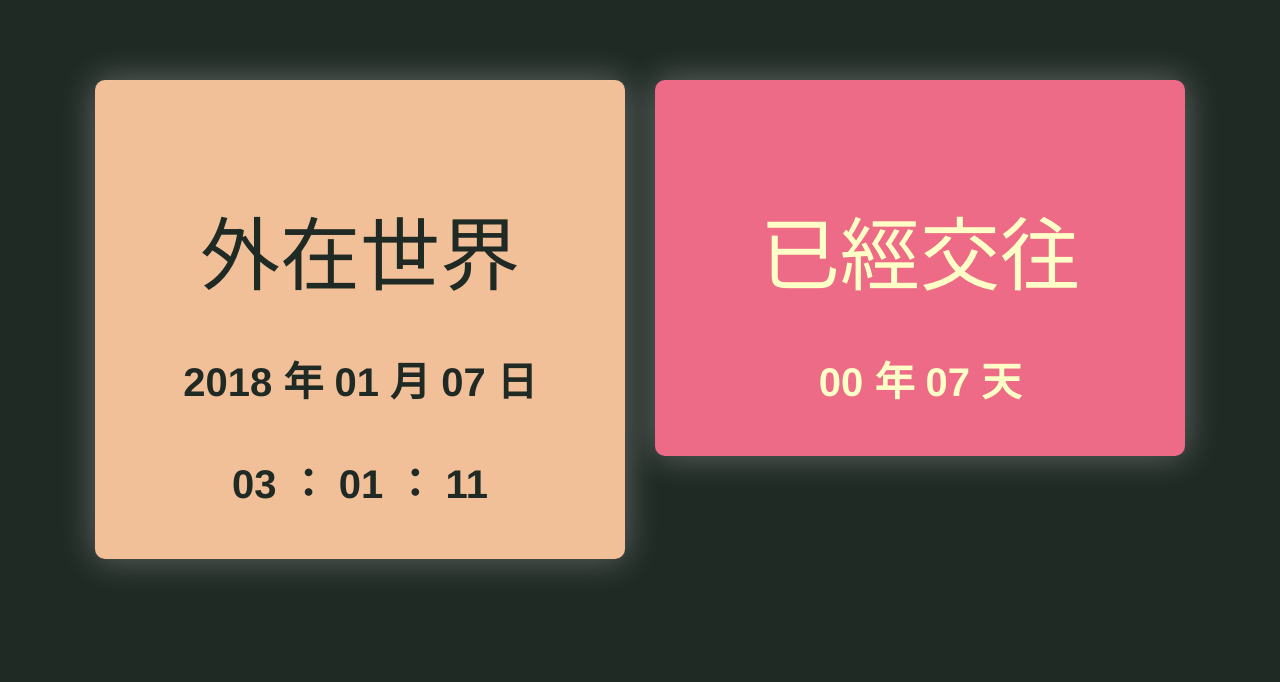
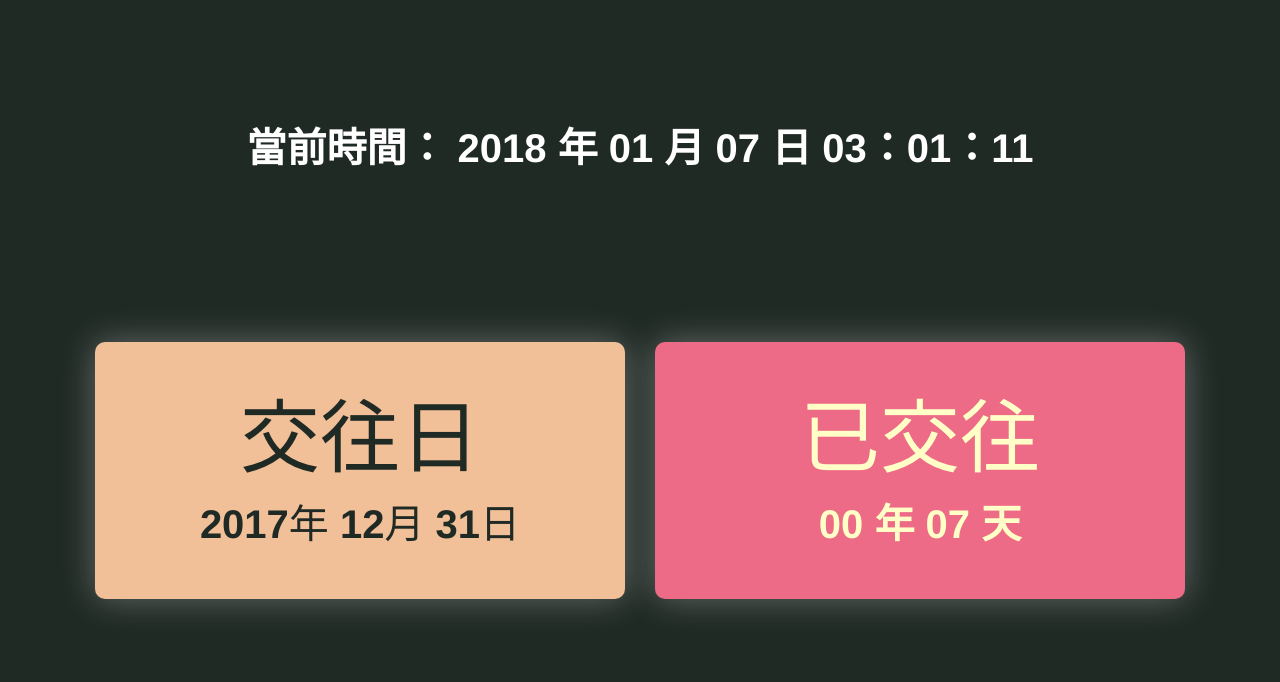
Before and after one commit to Nick0603/theLoveTimeWithJenny, a plain HTML site: page index.html in a window 1280 px wide. Drawn offline with nearby package versions, Linux system fonts and the light colour scheme.

Commit message:
新增當前時間的前端設計

```diff
--- a/CSS/Main.css
+++ b/CSS/Main.css
@@ -1,6 +1,7 @@
 *{
     margin: 0px;
     padding:0px;
+
 }
 
 body,.container{
@@ -9,12 +10,19 @@ body,.container{
 .main > .row{
     padding:2em;
 }
+.main > .row:nth-child(1){
+    margin-top:1em;
+}
 
 body {
     background-color: #202A25;
     font-family: Helvetica, '微軟正黑體';
     text-align: center;
     font-size:5vmin;
+}
+
+.fallInLove{
+    color:#FFF;
 }
 
 .world{
@@ -29,6 +37,10 @@ body {
     transform:translate(-5px,-5px);
 }
 
+.world > .title{
+    font-size:2em;
+}
+
 .normalWorld{
     color:#202A25;
     background-color:#F1BF98;
@@ -38,11 +50,3 @@ body {
     color:#FFFFC7;
     background-color:#ED6B86;
 }
-
-.title{
-    font-size:2em;
-}
-
-.world > .row{
-    margin-top:1em;
-}
--- a/Javascript/Main.js
+++ b/Javascript/Main.js
@@ -29,6 +29,7 @@ let getPassDaysObj = (times)=>{
     }
     return DateObj;
 }
+
 let updateView = (todayObj,passObj) => {
     $('#year').text(todayObj.year);
     $('#month').text(todayObj.month);
@@ -41,15 +42,26 @@ let updateView = (todayObj,passObj) => {
     $('#passDays').text(passObj.passDays);
 }
 
-var FallInLoveDate = new Date(2017,12-1,31);
+let fillInLoveDate = (FallInLove) => {
+    $('.fallInLove_year').text(FallInLove[0]);
+    $('.fallInLove_month').text(FallInLove[1]);
+    $('.fallInLove_date').text(FallInLove[2]);
+}
 
+var FallInLove = "2017/12/31";
+var FallInLove = FallInLove.split("/").map((str)=>Number(str));
+var init = () => {
+    let FallInLove = window.FallInLove;
+    fillInLoveDate(FallInLove);
+}
 var loop = () => {
+    let FallInLoveDate = new Date(FallInLove);
     let today = new Date();
-    let FallInLoveDate = window.FallInLoveDate;
     let passMSeconds = today - FallInLoveDate;
     let todayObj = getDateObj(today);
     let passObj = getPassDaysObj(passMSeconds);
     updateView(todayObj,passObj);
 }
 
+init();
 loop();setInterval(loop,1000);
--- a/index.html
+++ b/index.html
@@ -20,33 +20,40 @@
 <body>
   <div class="container main">
     <div class="row">
-
+      <div class="contianer fallInLove">
+        <div class="row">
+          <label for="text">當前時間：</label>
+          <label for="text"  class="date">
+              <span for="text" id="year">XX</span>
+              <span for="text">年</span>
+              <span for="text" id="month">XX</span>
+              <span for="text">月</span>
+              <span for="text" id="date">XX</span>
+              <span for="text">日</span>
+          </label>
+          <label  class="time">
+              <span  id="hours">XX</span>：<span  id="minutes">XX</span>：<span  id="seconds">XX</span>
+          </label>
+        </div>
+      </div>
+    </div>
+    <div class="row">
       <div class="col-md-6">
         <div class="container normalWorld world">
           <div class="row title ">
-            外在世界
+            交往日
           </div>
-          <div class = "row">
-            <label for="text" id="year">XX</label>
-            <label for="text">年</label>
-            <label for="text" id="month">XX</label>
-            <label for="text">月</label>
-            <label for="text" id="date">XX</label>
-            <label for="text">日</label>
-          </div>
-          <div class="row">
-            <label for="text" id="hours">XX</label>
-            <label for="text">：</label>
-            <label for="text" id="minutes">XX</label>
-            <label for="text">：</label>
-            <label for="text" id="seconds">XX</label>
+          <div class = "row date">
+              <label class="fallInLove_year">XX</label>年
+              <label class="fallInLove_month">XX</label>月
+              <label class="fallInLove_date">XX</label>日
           </div>
         </div>
       </div>
-      <div class="col-md-6">
+      <div class="col-md-6 date">
         <div class="container loveWorld world">
           <div class="row title ">
-            已經交往
+            已交往
           </div>
           <div class = "row">
             <label for="text" id="passYears">XX</label>
```
